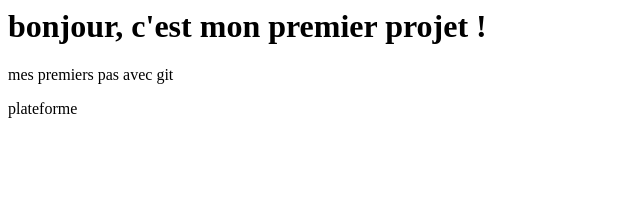
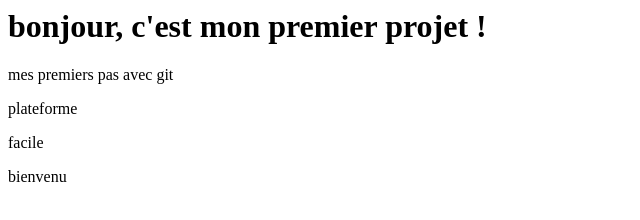
Before and after one commit to ntsamamvondoelisabethpatricia-ux/My-first-hub, a plain HTML site: page index.html in a window 1280 px wide. Shown: the whole page, without its empty margins (0-640 px from the left). Drawn offline with Linux system fonts and the light colour scheme.

Commit message:
bienvenu

```diff
--- a/index.html
+++ b/index.html
@@ -2,3 +2,5 @@
 <title>Mon Blog</title>
 <p>mes premiers pas avec git</p>
 <p>plateforme</p>
+<p>facile</p>
+<p>bienvenu</p>
```
